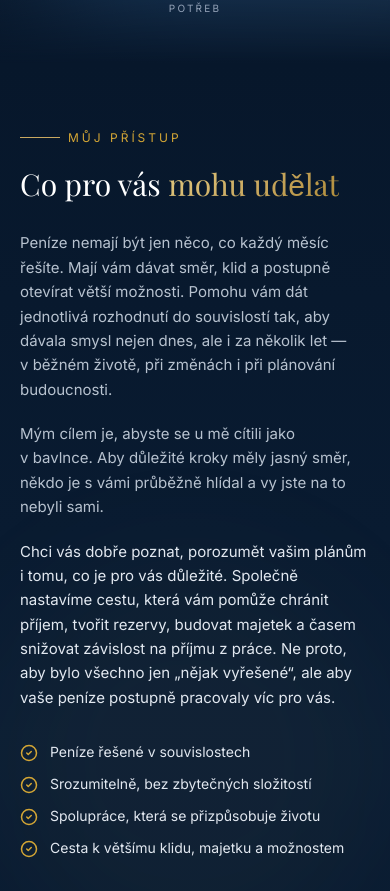
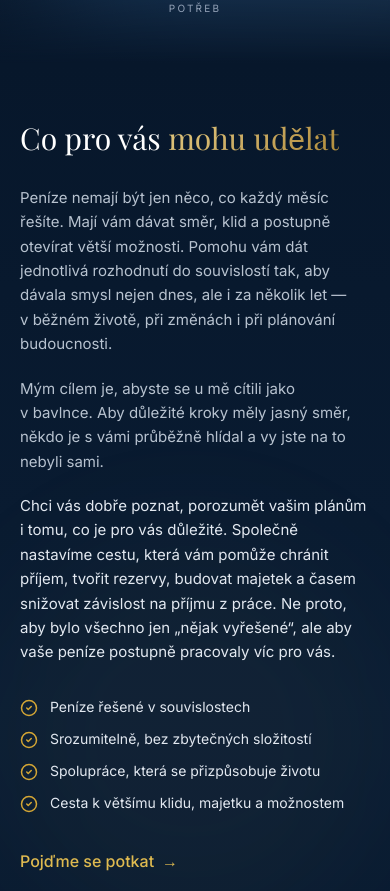
Before and after one commit to DannyKoll/daniel-kolar-web, a Next.js app: page / in a window 390 px wide. Shown: the part 936-1827 px from the top of the page. Built offline with nearby package versions, Linux system fonts and the light colour scheme.

Commit message:
Update About.jsx

```diff
--- a/components/About.jsx
+++ b/components/About.jsx
@@ -43,13 +43,6 @@ export default function About() {
 
           {/* Content right */}
           <div className="order-1 lg:order-2 lg:col-span-7 lg:-mt-12 reveal">
-            <div className="inline-flex items-center gap-2 mb-5">
-              <span className="h-px w-10 bg-gold-500" />
-              <span className="text-xs sm:text-sm tracking-[0.25em] uppercase text-gold-400">
-                Můj přístup
-              </span>
-            </div>
-
             <h2 className="font-display text-3xl sm:text-4xl lg:text-5xl text-white leading-tight">
               Co pro vás <span className="gold-text">mohu udělat</span>
             </h2>
```
